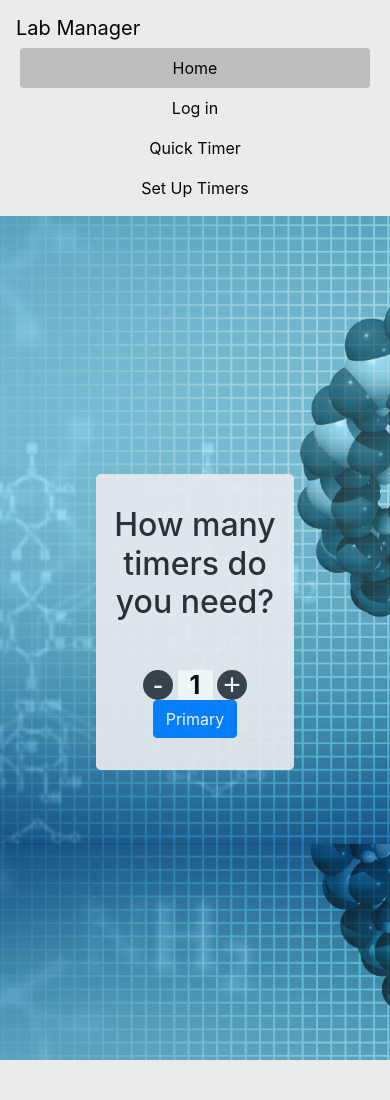
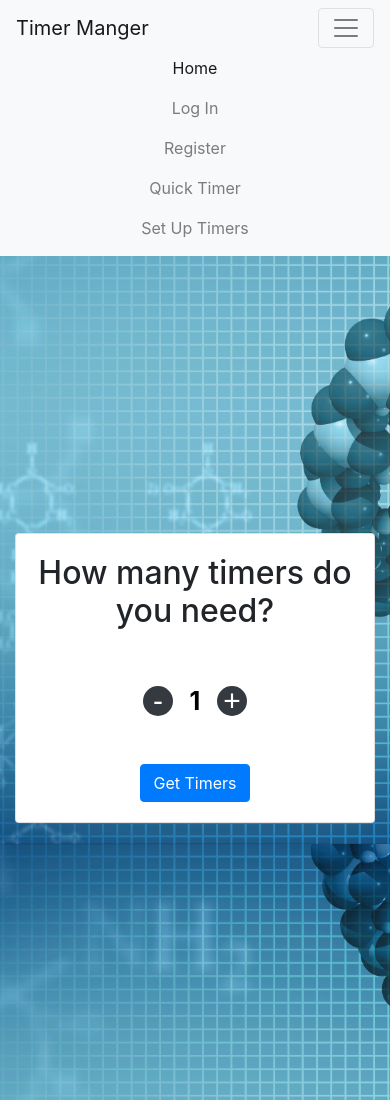
Before and after one commit to brettvanderwerff/LabManager, a Flask app: page /set_up_timers in a window 390 px wide, after a click that opens the changed part. Before the commit the page ends 1060 px from the top, so only its background shows below. Run offline with Flask 2, Linux system fonts and the light colour scheme; some libraries are stand-ins or nearby versions.

Commit message:
switch to cards

```diff
--- a/app/routes.py
+++ b/app/routes.py
@@ -26,7 +26,13 @@ def button_array(number_timers):
     print(grid_list)
     return render_template('timer_array.html', grid_list=grid_list)
 
+@app.route('/register')
+def register():
+    return render_template('register.html')
+
 # ToDo just focus on making a page with grid of timers that have a title and can be run independently then focus on letting user save those timers
 # ToDo radio buttons to choose timer sound
 # ToDo make display flash when timer is up
 # ToDo make display count negative time after timer expires
+#ToDo switch to cards instead of jumbotrons for everything
+#ToDo just make weform for allowing user to save timer names, saving the state of a page looks way too hard
--- a/app/static/css/custom-style.css
+++ b/app/static/css/custom-style.css
@@ -53,133 +53,6 @@ opacity: 0.9;
 	padding: 1.2em;
 	border-radius: 0 0 7px 7px;
 
-}
-
-.navbar {
-  background-color: #ebebeb;
-}
-.navbar .navbar-brand {
-  color: #050505;
-}
-.navbar .navbar-brand:hover,
-.navbar .navbar-brand:focus {
-  color: #050505;
-}
-.navbar .navbar-text {
-  color: #050505;
-}
-.navbar .navbar-text a {
-  color: #050505;
-}
-.navbar .navbar-text a:hover,
-.navbar .navbar-text a:focus {
-  color: #050505;
-}
-.navbar .navbar-nav .nav-link {
-  color: #050505;
-  border-radius: .25rem;
-  margin: 0 0.25em;
-}
-.navbar .navbar-nav .nav-link:not(.disabled):hover,
-.navbar .navbar-nav .nav-link:not(.disabled):focus {
-  color: #050505;
-}
-.navbar .navbar-nav .nav-item.active .nav-link,
-.navbar .navbar-nav .nav-item.active .nav-link:hover,
-.navbar .navbar-nav .nav-item.active .nav-link:focus,
-.navbar .navbar-nav .nav-item.show .nav-link,
-.navbar .navbar-nav .nav-item.show .nav-link:hover,
-.navbar .navbar-nav .nav-item.show .nav-link:focus {
-  color: #050505;
-  background-color: #c0bebd;
-}
-.navbar .navbar-toggle {
-  border-color: #c0bebd;
-}
-.navbar .navbar-toggle:hover,
-.navbar .navbar-toggle:focus {
-  background-color: #c0bebd;
-}
-.navbar .navbar-toggle .navbar-toggler-icon {
-  color: #050505;
-}
-.navbar .navbar-collapse,
-.navbar .navbar-form {
-  border-color: #050505;
-}
-.navbar .navbar-link {
-  color: #050505;
-}
-.navbar .navbar-link:hover {
-  color: #050505;
-}
-
-@media (max-width: 575px) {
-  .navbar-expand-sm .navbar-nav .show .dropdown-menu .dropdown-item {
-    color: #050505;
-  }
-  .navbar-expand-sm .navbar-nav .show .dropdown-menu .dropdown-item:hover,
-  .navbar-expand-sm .navbar-nav .show .dropdown-menu .dropdown-item:focus {
-    color: #050505;
-  }
-  .navbar-expand-sm .navbar-nav .show .dropdown-menu .dropdown-item.active {
-    color: #050505;
-    background-color: #c0bebd;
-  }
-}
-
-@media (max-width: 767px) {
-  .navbar-expand-md .navbar-nav .show .dropdown-menu .dropdown-item {
-    color: #050505;
-  }
-  .navbar-expand-md .navbar-nav .show .dropdown-menu .dropdown-item:hover,
-  .navbar-expand-md .navbar-nav .show .dropdown-menu .dropdown-item:focus {
-    color: #050505;
-  }
-  .navbar-expand-md .navbar-nav .show .dropdown-menu .dropdown-item.active {
-    color: #050505;
-    background-color: #c0bebd;
-  }
-}
-
-@media (max-width: 991px) {
-  .navbar-expand-lg .navbar-nav .show .dropdown-menu .dropdown-item {
-    color: #050505;
-  }
-  .navbar-expand-lg .navbar-nav .show .dropdown-menu .dropdown-item:hover,
-  .navbar-expand-lg .navbar-nav .show .dropdown-menu .dropdown-item:focus {
-    color: #050505;
-  }
-  .navbar-expand-lg .navbar-nav .show .dropdown-menu .dropdown-item.active {
-    color: #050505;
-    background-color: #c0bebd;
-  }
-}
-
-@media (max-width: 1199px) {
-  .navbar-expand-xl .navbar-nav .show .dropdown-menu .dropdown-item {
-    color: #050505;
-  }
-  .navbar-expand-xl .navbar-nav .show .dropdown-menu .dropdown-item:hover,
-  .navbar-expand-xl .navbar-nav .show .dropdown-menu .dropdown-item:focus {
-    color: #050505;
-  }
-  .navbar-expand-xl .navbar-nav .show .dropdown-menu .dropdown-item.active {
-    color: #050505;
-    background-color: #c0bebd;
-  }
-}
-
-.navbar-expand .navbar-nav .show .dropdown-menu .dropdown-item {
-  color: #050505;
-}
-.navbar-expand .navbar-nav .show .dropdown-menu .dropdown-item:hover,
-.navbar-expand .navbar-nav .show .dropdown-menu .dropdown-item:focus {
-  color: #050505;
-}
-.navbar-expand .navbar-nav .show .dropdown-menu .dropdown-item.active {
-  color: #050505;
-  background-color: #c0bebd;
 }
 
 .qty .count {
--- a/app/static/js/custom-scripts.js
+++ b/app/static/js/custom-scripts.js
@@ -105,7 +105,12 @@ function createTimer(number) {
 $(document).ready(function(){
     $('.count').prop('disabled', true);
     $(document).on('click','.plus',function(){
-        $('.count').val(parseInt($('.count').val()) + 1 );
+        console.log($('.count').attr('max'))
+        if ($('.count').val() >= parseInt($('.count').attr('max'))) {
+                $('.count').val(parseInt($('.count').attr('max')));
+            } else {
+                $('.count').val(parseInt($('.count').val()) + 1 );
+            }
     });
     $(document).on('click','.minus',function(){
         $('.count').val(parseInt($('.count').val()) - 1 );
--- a/app/templates/base.html
+++ b/app/templates/base.html
@@ -14,9 +14,8 @@
 </head>
 
 <body>
-
-<nav class="navbar navbar-expand-lg">
-  <a class="navbar-brand" href="#">Lab Manager</a>
+<nav class="navbar navbar-expand-lg navbar-light bg-light">
+  <a class="navbar-brand" href="/">Timer Manger</a>
   <button class="navbar-toggler" type="button" data-toggle="collapse" data-target="#navbarNav" aria-controls="navbarNav" aria-expanded="false" aria-label="Toggle navigation">
     <span class="navbar-toggler-icon"></span>
   </button>
@@ -26,18 +25,21 @@
         <a class="nav-link" href="/">Home <span class="sr-only">(current)</span></a>
       </li>
       <li class="nav-item">
-        <a class="nav-link" href="#">Log in</a>
+        <a class="nav-link" href="#">Log In</a>
+      </li>
+      <li class="nav-item">
+        <a class="nav-link" href="/register">Register</a>
       </li>
       <li class="nav-item">
         <a class="nav-link" href="/quick_timer">Quick Timer</a>
       </li>
       <li class="nav-item">
-        <a class="nav-link disabled" href="/set_up_timers">Set Up Timers</a>
+        <a class="nav-link" href="/set_up_timers">Set Up Timers</a>
       </li>
+
     </ul>
   </div>
 </nav>
-
 {% block content %} {% endblock %}
 </body>
 </html>
--- a/app/templates/set_up_timers.html
+++ b/app/templates/set_up_timers.html
@@ -1,21 +1,22 @@
 {% extends "base.html" %}
 
 {% block content %}
-<div class="container h-100">
+<div class="container-fluid h-100">
     <div class="row h-100 justify-content-center align-items-center">
-        <div class="col-7">
-            <div class="jumbotron">
+        <div class="col-sm-7">
+                <div class="card card-body">
+                <div>
                 <h2 class="text-black">How many timers do you need?</h2>
-
+                </div>
                 	<div class="qty mt-5">
                         <span class="minus bg-dark">-</span>
-                        <input id="selector" type="number" class="count" name="qty" value="1">
+                        <input id="selector" type="number" class="count" name="qty" value="1" max="25">
                         <span class="plus bg-dark">+</span>
                     </div>
-                <button type="button" class="btn btn-primary" onclick="Redirect()">Primary</button>
+                <div class="mt-5">
+                     <button  type="button" class="btn btn-primary" onclick="Redirect()">Get Timers</button>
                 </div>
-
-
+                </div>
             </div>
         </div>
     </div>
```
Also changed, not shown: app/templates/index.html (+4 -4 lines), app/templates/register.html (added, +42 -0 lines), app/templates/timer_array.html (+8 -10 lines).
